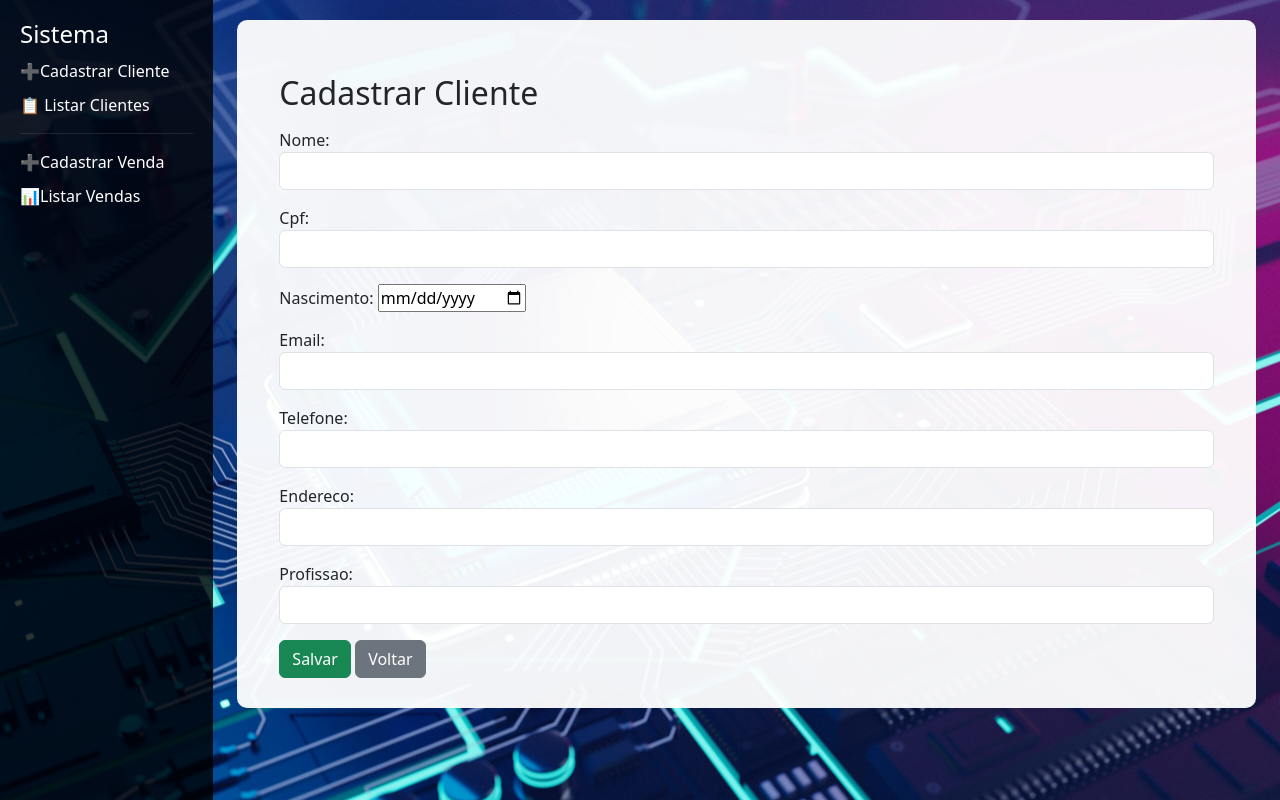
After one commit to JLima-JL/ProjetoDjangoVendas, a Django app: page /cliente/cadastrar_cliente/ in a window 1280 px wide. The commit adds this page. Run offline with Django 5.2, Linux system fonts and the light colour scheme.

Commit message:
Criado o modelo clientes com templates para adicionar e listar clientes e migration para o banco de dados

```diff
--- a/sistema/settings.py
+++ b/sistema/settings.py
@@ -109,7 +109,7 @@ AUTH_PASSWORD_VALIDATORS = [
 
 LANGUAGE_CODE = 'pt-br'
 
-TIME_ZONE = 'America-Sao_Paulo'
+TIME_ZONE = 'America/Sao_Paulo'
 
 USE_I18N = True
 
--- a/vendas/Templates/vendas/base.html
+++ b/vendas/Templates/vendas/base.html
@@ -41,8 +41,11 @@
         <div class="row">
             <nav class="col-md-2 d-none d-md-block menu-lateral">
                 <h4>Sistema</h4>
-                <a href="{% url 'listar_vendas' %}">Listar Vendas</a>
-                <a href="{% url 'cadastrar_venda' %}">Cadastrar Venda</a>
+                <a href="{% url 'cadastrar_cliente' %}">➕Cadastrar Cliente</a>
+                <a href="{% url 'listar_clientes' %}">📋 Listar Clientes</a>
+                <hr style="border-color: #6c757d;">
+                <a href="{% url 'cadastrar_venda' %}">➕Cadastrar Venda</a>
+                <a href="{% url 'listar_vendas' %}">📊Listar Vendas</a>
             </nav>
             <main class="col-md-10 ms-sm-auto px-4">
                 <div class="conteudo">
--- /dev/null
+++ b/vendas/Templates/vendas/cadastro_cliente.html
@@ -0,0 +1,15 @@
+{% extends 'vendas/base.html' %}
+
+{% block title %}Cadastrar Cliente{% endblock %}
+
+{% block conteudo %}
+<div class="container mt-4">
+    <h2>Cadastrar Cliente</h2>
+    <form method="POST" class="mt-3">
+        {% csrf_token %}
+        {{ form.as_p }}
+        <button type="submit" class="btn btn-success">Salvar</button>
+        <a href="{% url 'listar_clientes' %}" class="btn btn-secondary">Voltar</a>
+    </form>
+</div>
+{% endblock %}
--- a/vendas/forms.py
+++ b/vendas/forms.py
@@ -1,5 +1,5 @@
 from django import forms
-from .models import Vendas
+from .models import Vendas,Clientes
 
 
 class VendaForm(forms.ModelForm):
@@ -12,3 +12,17 @@ class VendaForm(forms.ModelForm):
             'quantidade': forms.NumberInput(attrs={'class': 'form-control'}),
             'valor_total': forms.NumberInput(attrs={'class': 'form-control'}),
         }
+
+class ClienteForm(forms.ModelForm):
+    class Meta:
+        model = Clientes
+        fields = ['nome','cpf','nascimento','email','telefone','endereco','profissao']
+        widgets = {
+            'nome': forms.TextInput(attrs={'class':'form-control'}),
+            'cpf': forms.NumberInput(attrs={'class':'form-control'}),
+            'nascimento': forms.DateInput(attrs={'type':'date'}),
+            'email': forms.EmailInput(attrs={'class':'form-control'}),
+            'telefone': forms.NumberInput(attrs={'class':'form-control'}),
+            'endereco': forms.TextInput(attrs={'class':'form-control'}),
+            'profissao': forms.TextInput(attrs={'class':'form-control'}),
+        }
--- a/vendas/models.py
+++ b/vendas/models.py
@@ -7,11 +7,15 @@ class Vendas(models.Model):
     preco = models.DecimalField(max_digits=10, decimal_places=2)
     quantidade = models.IntegerField()
     valor_total = models.DecimalField(max_digits=10, decimal_places=2)
+    def save(self,*args,**kwargs):
+        self.valor_total = self.preco * self.quantidade
+        super().save(*args,**args)
 
     def __str__(self):
-        return f"{self.produto} - {self.data}"
+        return f"{self.produto} - {self.quantidade}" \
+               f"{self.data} - {self.valor_total}"
 
-class Clients(models.Model):
+class Clientes(models.Model):
     nome = models.TextField(blank=False)
     cpf = models.CharField(max_length=14,blank=False,unique=True)
     nascimento = models.DateField(blank=False)
@@ -19,3 +23,9 @@ class Clients(models.Model):
     telefone = models.CharField(max_length=15,blank=False)
     endereco = models.TextField(blank=False)
     profissao = models.TextField()
+    data_cadastro = models.DateField(auto_now_add=True)
+
+    def __str__(self):
+        return f"{self.nome} - {self.telefone}" \
+               f"{self.endereco}" \
+               f"{self.email}"
--- a/vendas/urls.py
+++ b/vendas/urls.py
@@ -1,7 +1,9 @@
 from django.urls import path
-from vendas import views
+from . import views
 
 urlpatterns = [
     path('vendas/', views.lista_vendas, name='listar_vendas'),
     path('cadastrar/', views.cadastrar_venda, name='cadastrar_venda'),
+    path('cliente/cadastrar_cliente/', views.cadastrar_cliente, name='cadastrar_cliente'),
+    path('cliente/',views.listar_clientes, name='listar_clientes')
 ]
--- a/vendas/views.py
+++ b/vendas/views.py
@@ -1,6 +1,6 @@
-from .models import Vendas
+from .models import Vendas, Clientes
 from django.shortcuts import render, redirect
-from .forms import VendaForm
+from .forms import VendaForm, ClienteForm
 
 def cadastrar_venda(request):
     if request.method == 'POST':
@@ -17,3 +17,17 @@ def cadastrar_venda(request):
 def lista_vendas(request):
     vendas = Vendas.objects.all()
     return render(request, 'vendas/lista.html', {'vendas': vendas})
+
+def cadastrar_cliente(request):
+    if request.method == 'POST':
+        form = ClienteForm(request.POST)
+        if form.is_valid():
+            form.save()
+            return redirect('lista_clientes.html')
+    else:
+        form = ClienteForm()
+    return render(request,'vendas/cadastro_cliente.html', {'form': form})
+
+def listar_clientes(request):
+    clientes = Clientes.objects.all()
+    return render(request, 'vendas/lista_clientes.html', {'clientes': clientes})
```
Also changed, not shown: vendas/Templates/vendas/clientes.html (deleted, +0 -10 lines), vendas/Templates/vendas/lista_clientes.html (added, +39 -0 lines).
